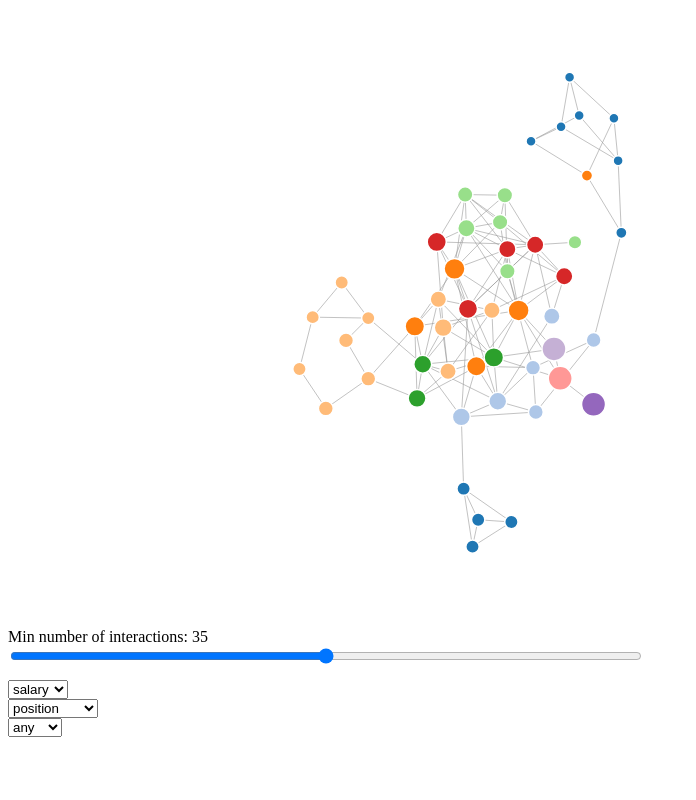
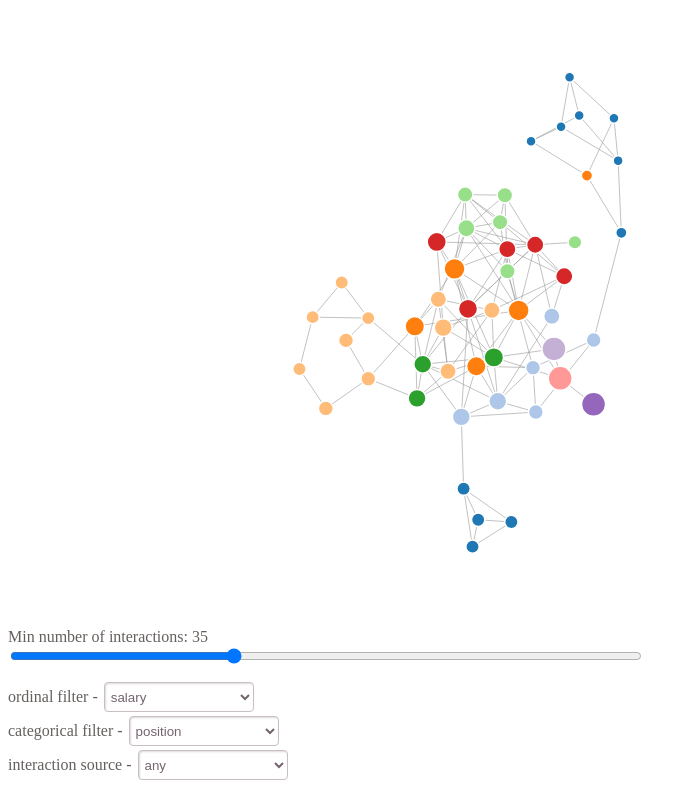
Before and after one commit to beqa-bumbeishvili/coast_ona, a plain HTML site: page index.html in a window 1280 px wide. Shown: the whole page, without its empty margins (0-696 px from the left). Drawn offline with Linux system fonts and the light colour scheme.

Commit message:
add basic styling

```diff
--- a/index.html
+++ b/index.html
@@ -9,6 +9,24 @@
 	.nodes circle {
 		stroke: #fff;
 		stroke-width: 1.5px;
+	}
+
+	select {
+		display: inline-block;
+		height: 30px;
+		width: 150px;
+		padding: 2px 10px 2px 2px;
+		margin: 2px;
+		outline: none;
+		color: #74646e;
+		border: 1px solid #C8BFC4;
+		border-radius: 4px;
+		box-shadow: inset 1px 1px 2px #ddd8dc;
+		background: #fff;
+	}
+
+	label, p {
+		color: #645f5d;
 	}
 </style>
 
@@ -158,7 +176,7 @@
 				.attr('type', 'range')
 				.attr('min', d3.min(graph.links, function (d) { return d.weight; }))
 				.attr('max', d3.max(graph.links, function (d) { return d.weight; }))
-				.attr('value', d3.min(graph.links, function (d) { return d.weight; }))
+				.attr('value', config.initialThreshold)
 				.attr('id', 'threshold')
 				.style('width', '50%')
 				.style('display', 'block')
@@ -177,9 +195,13 @@
 				.attr('x', 6)
 				.attr('y', 3);
 
+			var categoricalDropdownContainer = d3.select('body').append('div')
+
+			categoricalDropdownContainer.append('label').text('ordinal filter - ')
+
 			// A dropdown menu for ordinal filtering
 			// Accounts for node collision.
-			var categoricalDropdown = d3.select('body').append('div')
+			var categoricalDropdown = categoricalDropdownContainer
 				.append('select')
 				.attr('id', 'categoricalDropdown')
 				.on('change', function () {
@@ -199,9 +221,13 @@
 				.attr('value', d => d)
 				.text(function (d) { return d; });
 
+			var ordinalDropdownContainer = d3.select('body').append('div')
+
+			ordinalDropdownContainer.append('label').text('categorical filter - ')
+
 			// A dropdown menu for categorical filtering
 			// Accounts for node collision.
-			var ordinalDropdown = d3.select('body').append('div')
+			var ordinalDropdown = ordinalDropdownContainer
 				.append('select')
 				.attr('id', 'ordinalDropdown')
 				.on('change', function () {
@@ -219,14 +245,18 @@
 				.attr('value', d => d)
 				.text(function (d) { return d; });
 
+			var sourcesContainer = d3.select('body').append('div')
+
+			sourcesContainer.append('label').text('interaction source - ')
 
 			// A dropdown menu for categorical filtering
 			// Accounts for node collision.
-			var interactionSourcesDropdown = d3.select('body').append('div')
+			var interactionSourcesDropdown = sourcesContainer
 				.append('select')
 				.attr('id', 'interactionSourcesFilter')
 				.on('change', function () {
 					var source = this.value;
+
 					var threshold = d3.select('#threshold').property('value');
 					filterLinks(threshold, source, simulation, graph);
 				});
```
